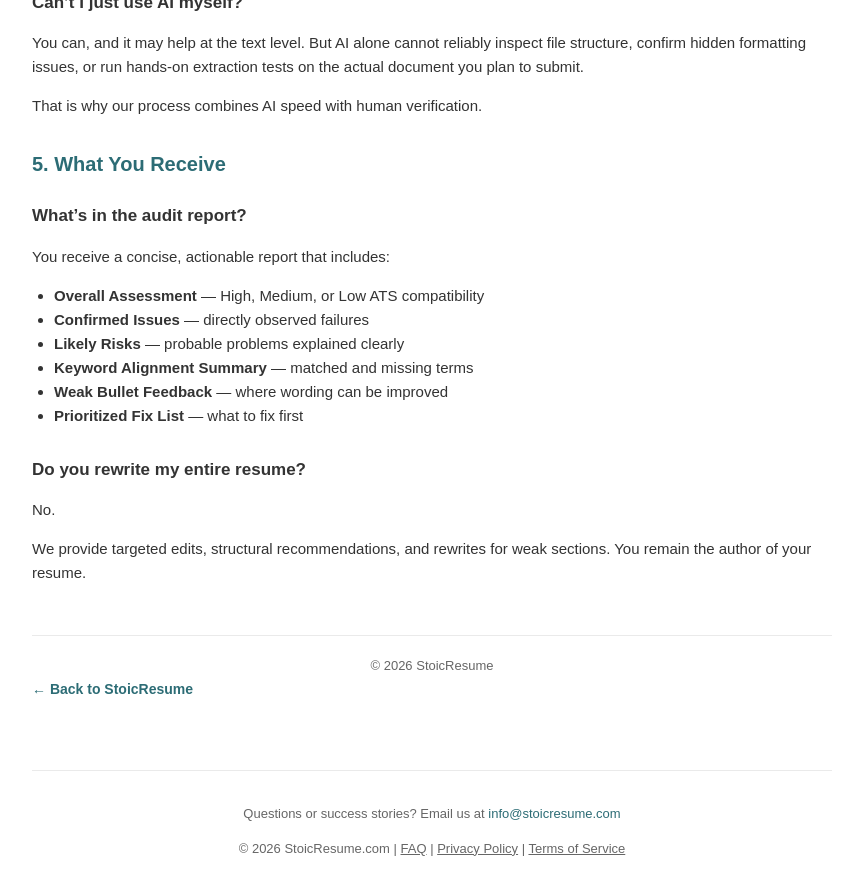
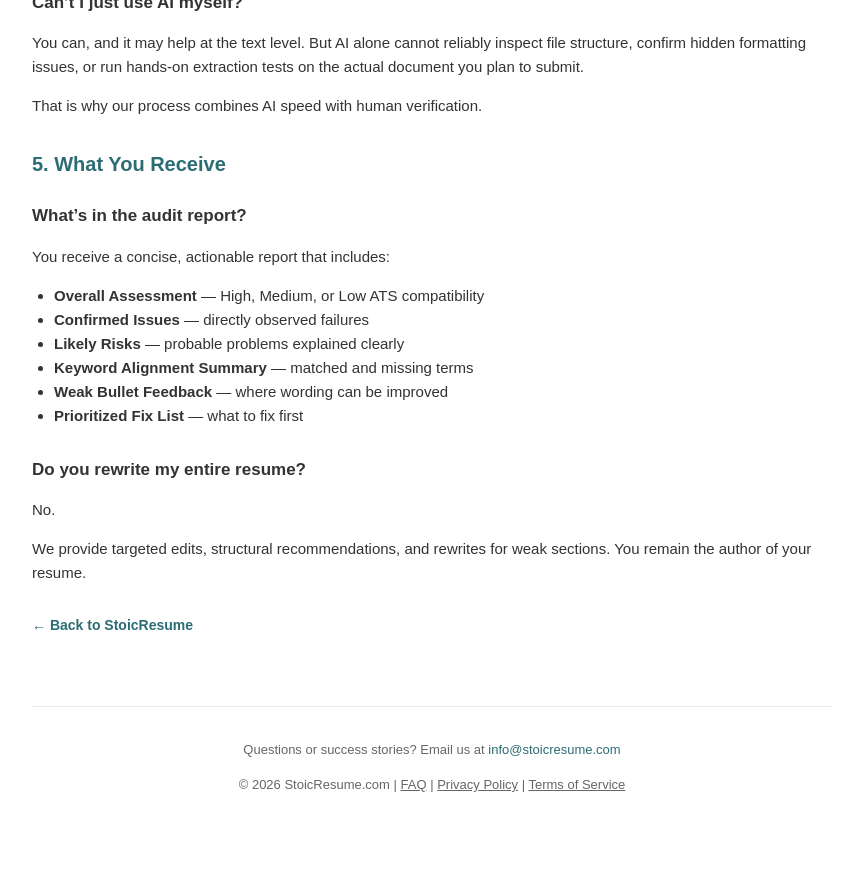
Before and after one commit to JayUdding/ats-audit-site, a Jekyll site: the page faq.html, which Jekyll copies as it is, in a window 1280 px wide and 900 px high, scrolled down 2044 px. Shown: the top 895 px of the window, without its empty margins (208-1050 px from the left). Built offline with Jekyll 4.4.1, drawn with Linux system fonts in a browser that asks for light colours; after the commit the page ends 2880 px from its top, so only the background shows below that.

Commit message:
Remove copyright footer from FAQ page

```diff
--- a/faq.html
+++ b/faq.html
@@ -176,9 +176,6 @@
 
 
 
-  <footer>
-    &copy; 2026 StoicResume
-  </footer>
 
     <a href="/" style="display: inline-block; margin-bottom: 20px; font-weight: bold; font-size: 14px; color: #2c6c75; text-decoration: none;">&larr; Back to StoicResume</a>
 
```
